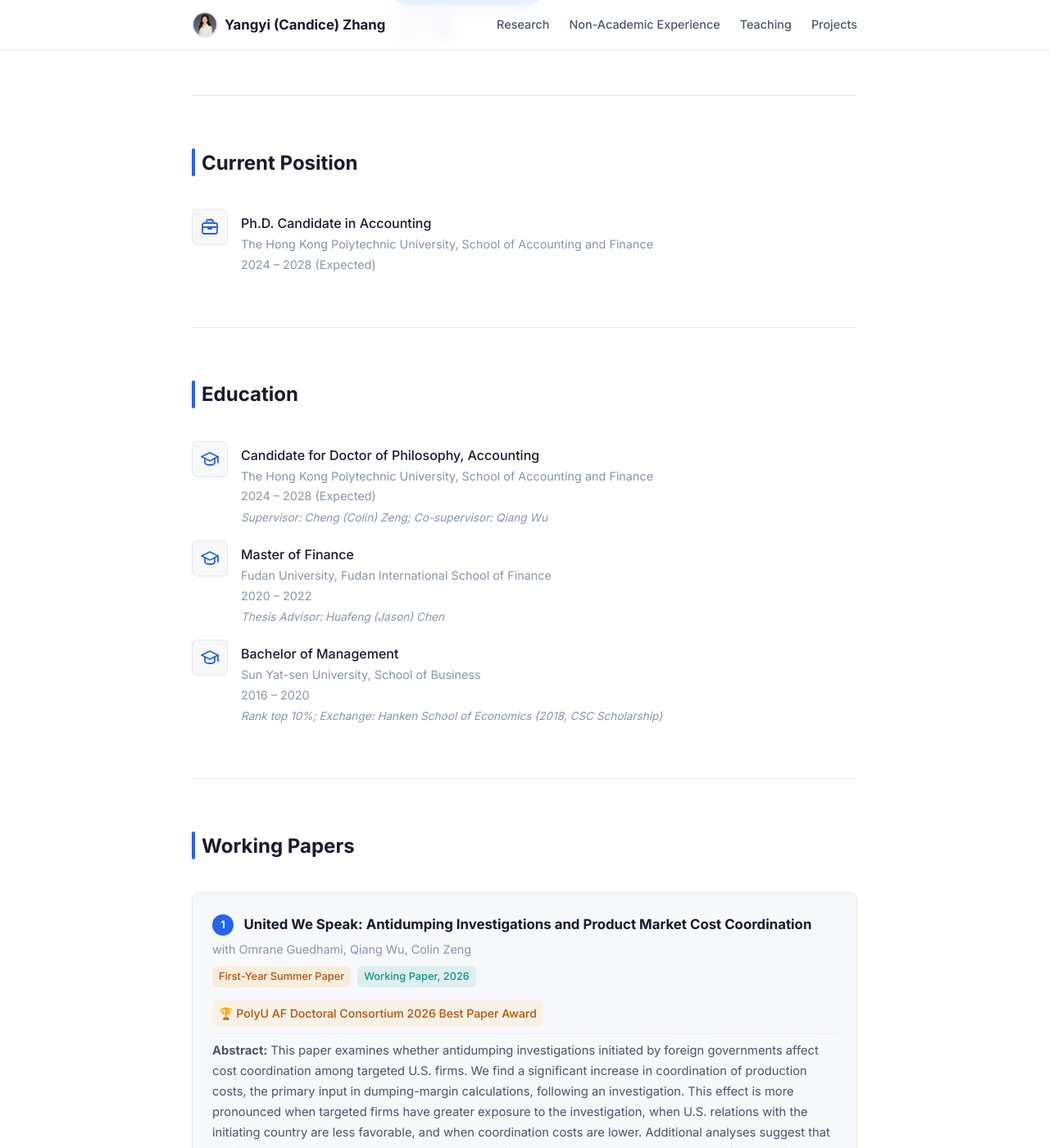
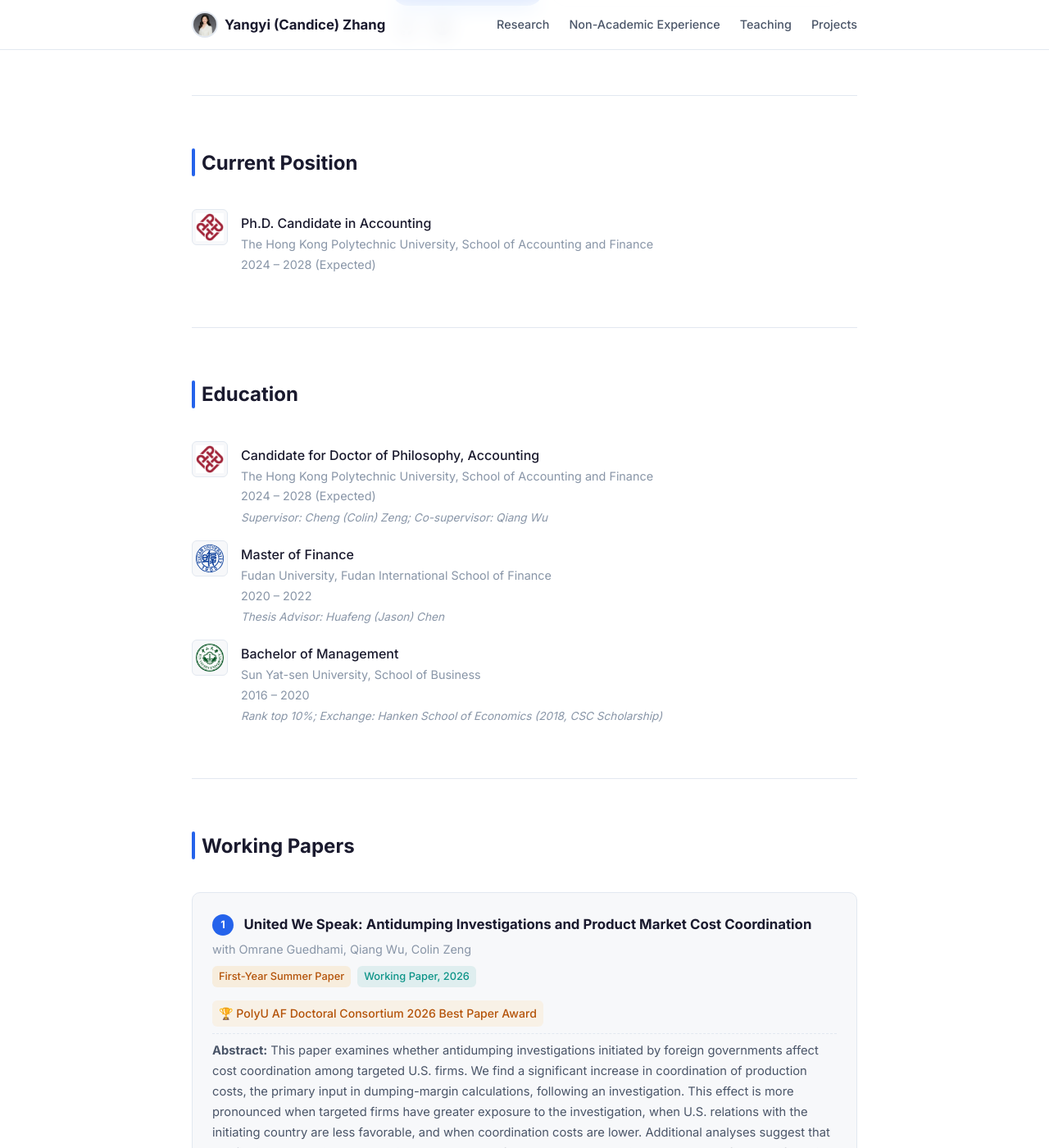
Before and after one commit to candice987/yangyi-zhang.com, a Jekyll site: the page built from index.html, in a window 1280 px wide and 1400 px high, scrolled down 424 px. Shown: the whole window at 82% size. Built offline with Jekyll 4.4.1, drawn with Linux system fonts in a browser that asks for light colours.

Commit message:
Use university emblems for positions and education

```diff
--- a/_data/education.yml
+++ b/_data/education.yml
@@ -4,15 +4,15 @@
 - title: "Candidate for Doctor of Philosophy, Accounting"
   org: "The Hong Kong Polytechnic University, School of Accounting and Finance"
   period: "2024 – 2028 (Expected)"
-  logo: ""
+  logo: "/assets/img/schools/polyu-emblem.jpg"
   note: "Supervisor: Cheng (Colin) Zeng; Co-supervisor: Qiang Wu"
 - title: "Master of Finance"
   org: "Fudan University, Fudan International School of Finance"
   period: "2020 – 2022"
-  logo: ""
+  logo: "/assets/img/schools/fudan-emblem.svg"
   note: "Thesis Advisor: Huafeng (Jason) Chen"
 - title: "Bachelor of Management"
   org: "Sun Yat-sen University, School of Business"
   period: "2016 – 2020"
-  logo: ""
+  logo: "/assets/img/schools/sysu-emblem.png"
   note: "Rank top 10%; Exchange: Hanken School of Economics (2018, CSC Scholarship)"
--- a/_data/positions.yml
+++ b/_data/positions.yml
@@ -4,4 +4,4 @@
 - title: "Ph.D. Candidate in Accounting"
   org: "The Hong Kong Polytechnic University, School of Accounting and Finance"
   period: "2024 – 2028 (Expected)"
-  logo: ""
+  logo: "/assets/img/schools/polyu-emblem.jpg"
--- a/_includes/info-row.html
+++ b/_includes/info-row.html
@@ -8,8 +8,9 @@
 <div class="info-row">
   <div class="info-logo">
     {% if item.logo and item.logo != "" %}
-      <img src="{{ item.logo | relative_url }}" alt="{{ item.org | default: '' }}">
-    {% else %}
+      <img src="{{ item.logo | relative_url }}" alt="{{ item.org | split: ',' | first }} logo" onerror="this.hidden=true;this.nextElementSibling.hidden=false">
+    {% endif %}
+    <span class="logo-fallback"{% if item.logo and item.logo != "" %} hidden{% endif %}>
       {% if include.icon == 'position' %}
         <svg viewBox="0 0 24 24" fill="none" stroke="currentColor" stroke-width="1.8" stroke-linecap="round" stroke-linejoin="round" aria-hidden="true">
           <rect x="3" y="7" width="18" height="13" rx="2"></rect>
@@ -21,7 +22,7 @@
           <path d="M6 11v5c0 1.7 2.7 3 6 3s6-.3 6-3v-5M22 9v7"></path>
         </svg>
       {% endif %}
-    {% endif %}
+    </span>
   </div>
   <div class="info-text">
     <div class="info-title">{{ item.title }}</div>
--- a/_sass/_components.scss
+++ b/_sass/_components.scss
@@ -148,6 +148,16 @@
     color: $color-text-soft;
     border: 1px solid $color-border;
     transition: all 0.2s ease;
+
+    .logo-fallback {
+      display: flex;
+      align-items: center;
+      justify-content: center;
+    }
+
+    .logo-fallback[hidden] {
+      display: none;
+    }
 
     svg {
       width: 18px;
```
Also changed, not shown: assets/img/schools/fudan-emblem.svg (added), assets/img/schools/polyu-emblem.jpg (added), assets/img/schools/sysu-emblem.png (added).
